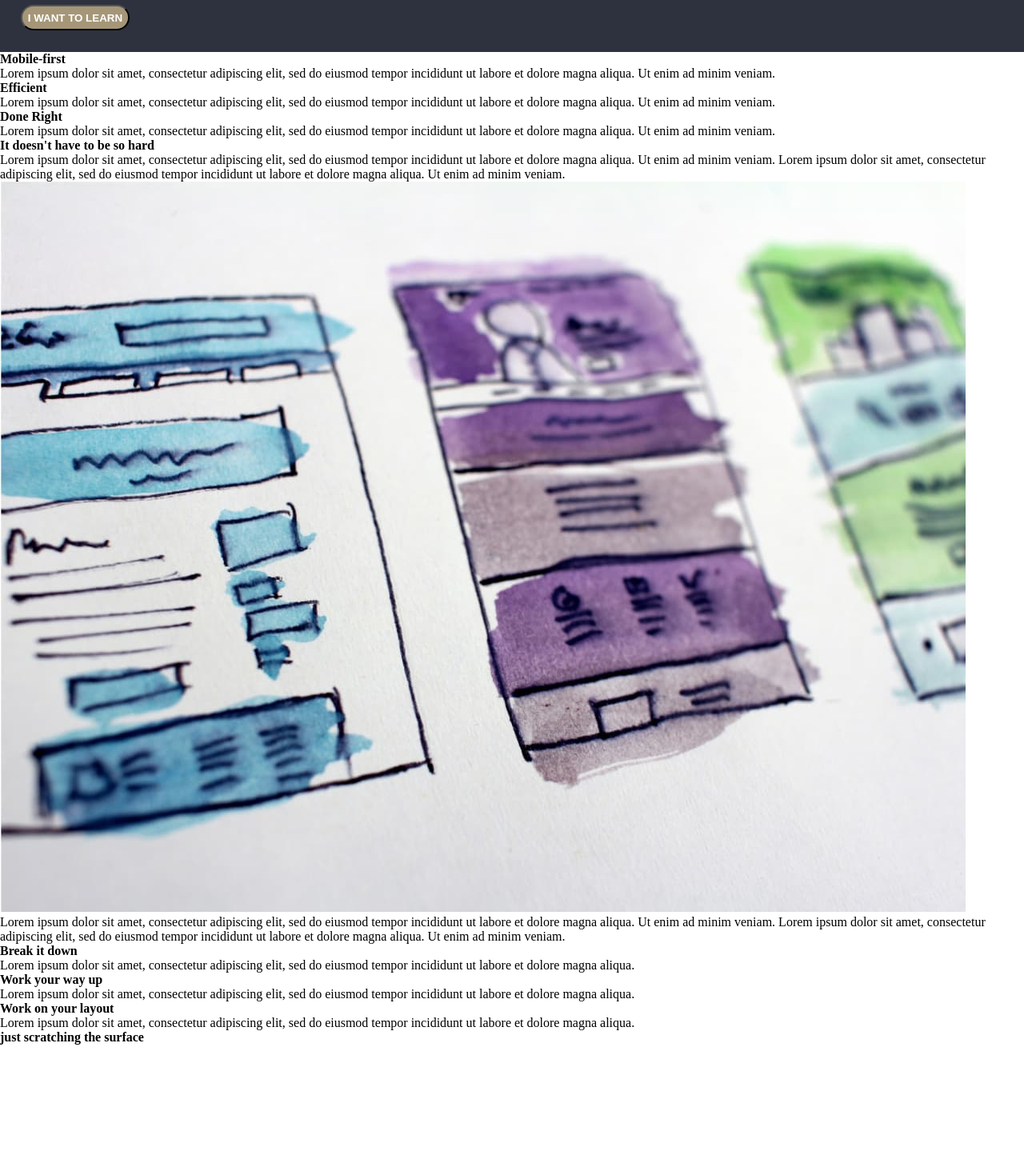
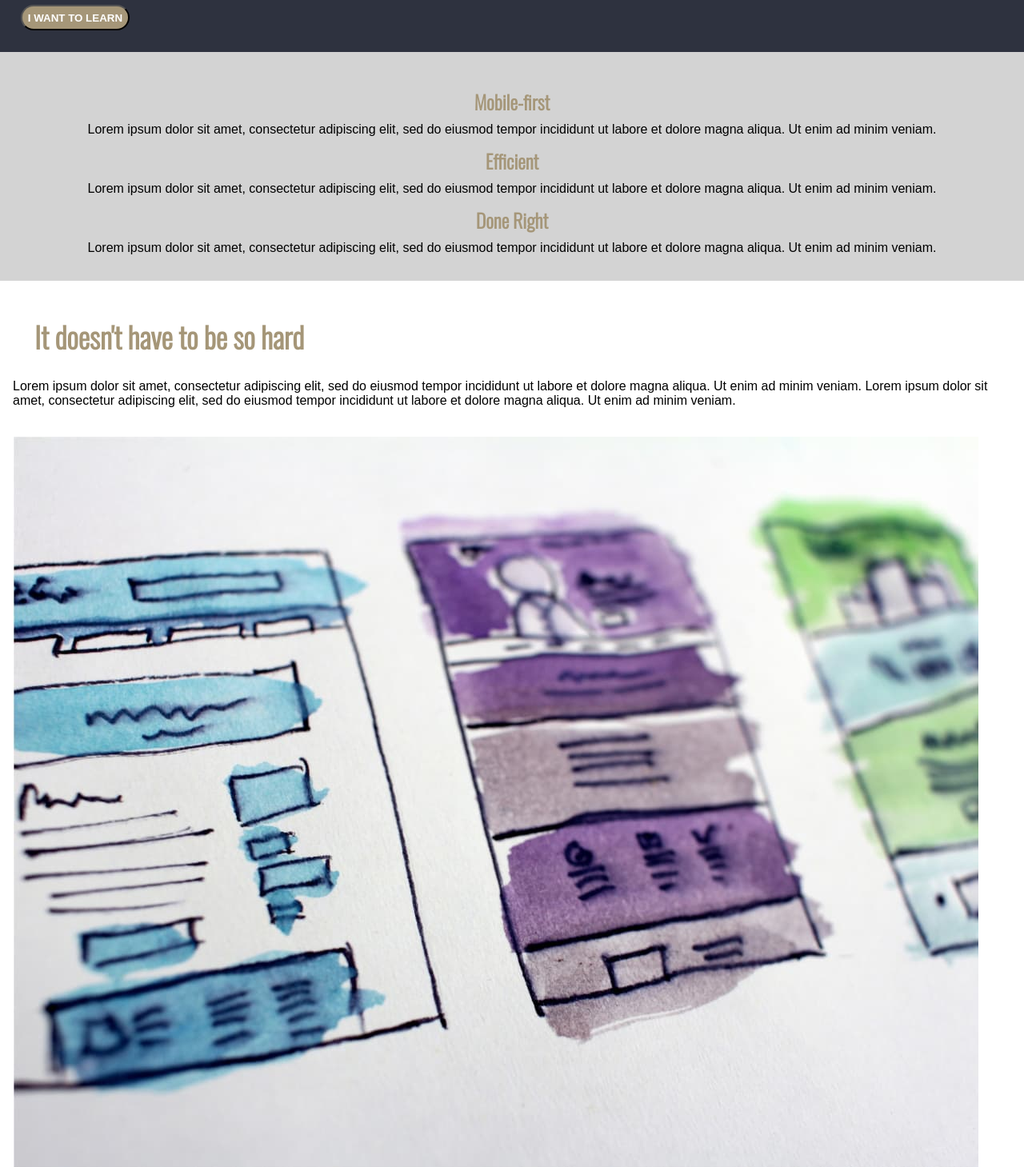
Before and after one commit to Alice-Githui/Responsive-CSS, a plain HTML site: page index.html in a window 1280 px wide. Shown: the part 380-1839 px from the top of the page at 80% size. Before the commit the page ends 1686 px from the top, so only its background shows below. Drawn offline with nearby package versions, Linux system fonts and the light colour scheme.

Commit message:
style the how-we-do-it section

```diff
--- a/CSS/style.css
+++ b/CSS/style.css
@@ -43,3 +43,55 @@ img{
     color: #FFFFFF;
     font-weight: bold;
 }
+
+.section1{
+    background: lightgray;
+    padding: 2em 1em;
+}
+
+.section1 h4{
+    color: #A59678;
+    font-size: 24px;
+    text-align: center;
+    font-family: 'Oswald', sans-serif;
+    margin-top: 0.5em;
+}
+
+.section1 p{
+    font-family: 'Montserrat', sans-serif;
+    text-align: center;
+    margin-top: 0.5em;
+}
+
+.section2{
+    padding: 1em;
+}
+
+.section2_title{
+    color: #A59678;
+    font-size: 36px;
+    font-family: 'Oswald', 'sans-serif';
+    margin: 0.75em;
+}
+
+.column1{
+    font-family: 'Montserrat', sans-serif;
+}
+
+.column2 .content{
+    background: #2E323F;
+    margin-top: 1em;
+    color: white;
+    padding: 1.5em;
+}
+
+.column2 .content h4{
+    font-family: 'Oswald', 'sans-serif';
+    font-size: 20px;
+    text-align: center;
+    margin-bottom: 0.5em;
+}
+
+.column2 .content p{
+    text-align: center;
+}
--- a/index.html
+++ b/index.html
@@ -73,16 +73,20 @@
     <div class="section2">
         <div class="container">
             <div class="row">
-                <div class="col">
-                    <h4>It doesn't have to be so hard</h4>
+                <div class="col column1">
+                    <h4 class="section2_title">It doesn't have to be so hard</h4>
                     <p>Lorem ipsum dolor sit amet, consectetur adipiscing elit, sed do
                         eiusmod tempor incididunt ut labore et dolore magna aliqua. Ut
                         enim ad minim veniam. Lorem ipsum dolor sit amet, consectetur
                         adipiscing elit, sed do eiusmod tempor incididunt ut labore et
                         dolore magna aliqua. Ut enim ad minim veniam.</p>
-                    <div>
+                    <br>
+                    <br>
+                        <div>
                         <img src="Images/the-image.jpg" alt="design sketches">
                     </div>
+                    <br>
+                    <br>
                     <p>Lorem ipsum dolor sit amet, consectetur adipiscing elit, sed do
                         eiusmod tempor incididunt ut labore et dolore magna aliqua. Ut
                         enim ad minim veniam. Lorem ipsum dolor sit amet, consectetur
@@ -90,7 +94,7 @@
                         dolore magna aliqua. Ut enim ad minim veniam.</p>
 
                 </div>
-                <div class="col">
+                <div class="col column2">
                     <div class="content">
                         <h4>Break it down</h4>
                         <p>Lorem ipsum dolor sit amet,
```
